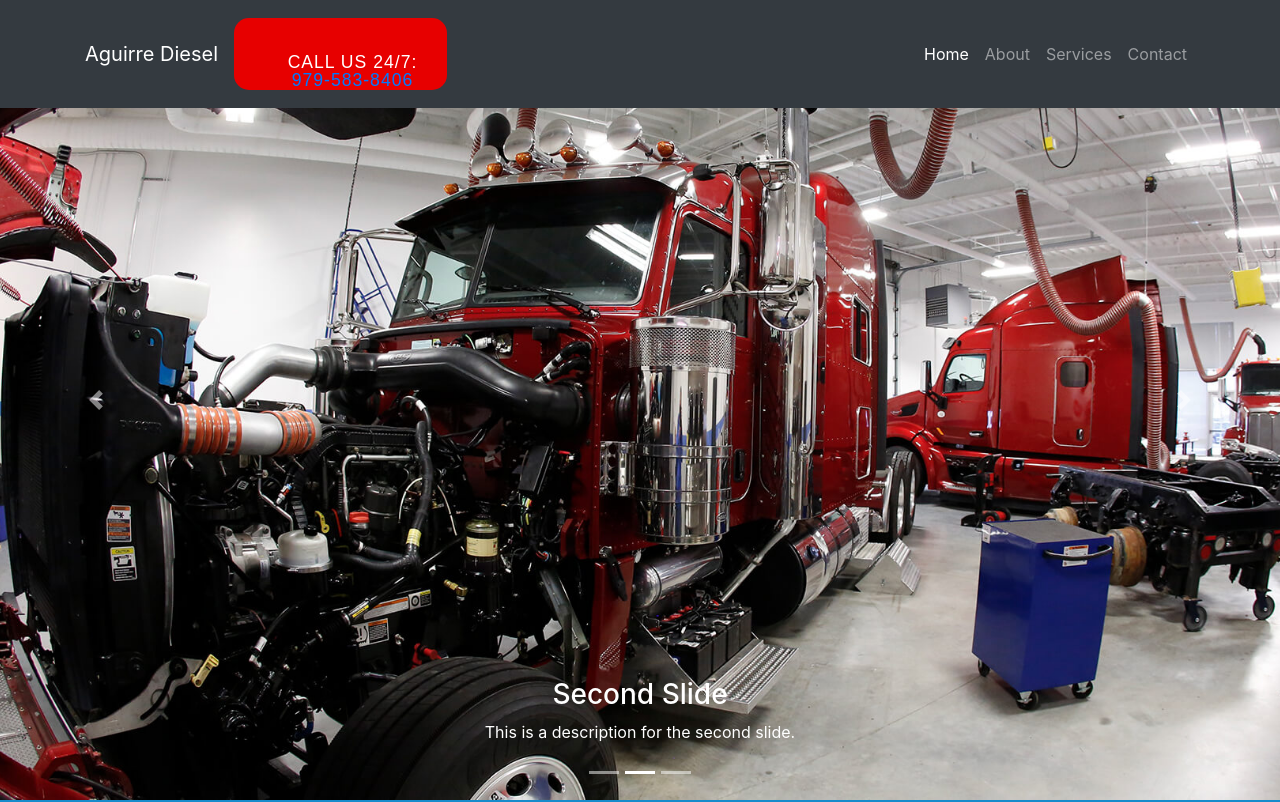
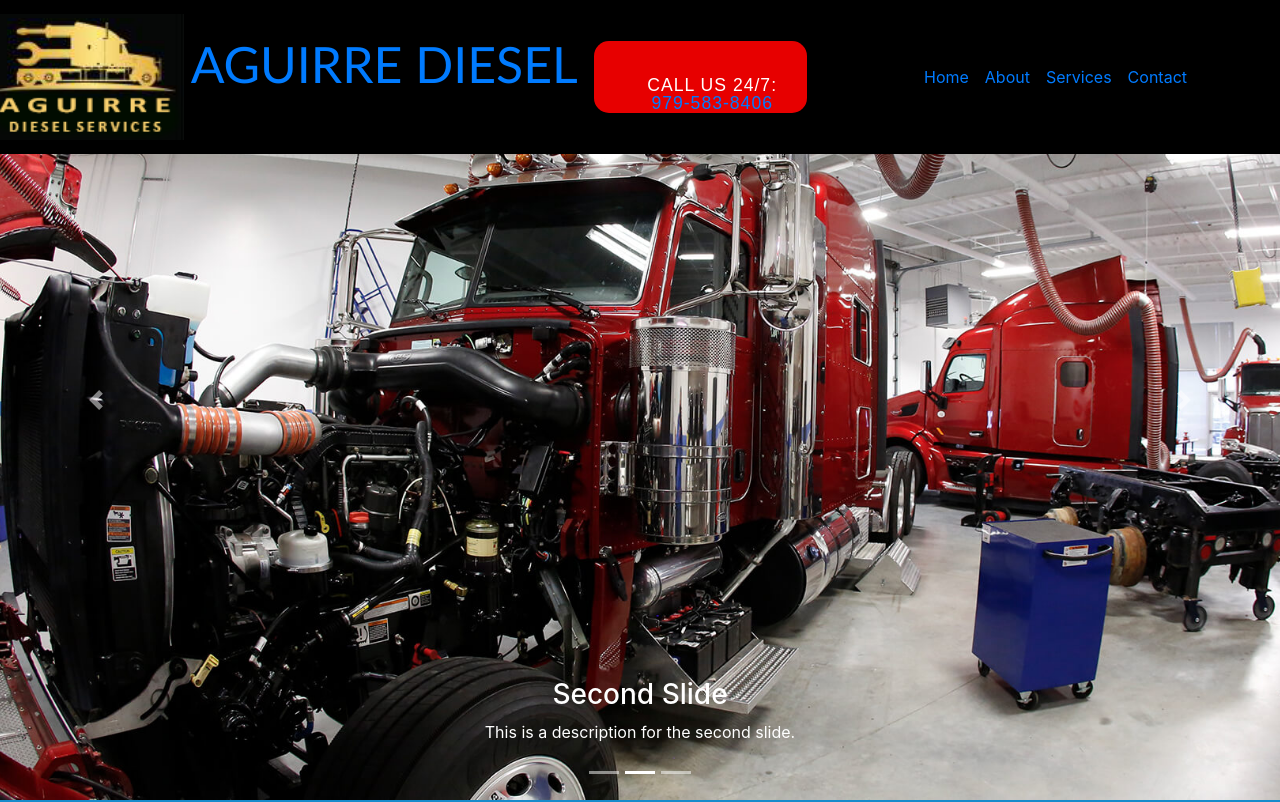
Before and after one commit to IsmaelBarba/Jeremy.github.io, a website: page index.html in a window 1280 px wide. Shown: the top 802 px of the page. Drawn offline with nearby package versions, Linux system fonts and the light colour scheme; some packages are replaced by stand-ins of ours; a script that the page names is missing; some icons are missing.

Commit message:
mobile not good

```diff
--- a/half-slider.css
+++ b/half-slider.css
@@ -3,8 +3,34 @@
     box-sizing: border-box;
 }
 
+.logo {
+    width: 200px;
+    padding:1px 1px;
+    margin-left: -100px;
 
-#pc {
+}
+
+.aguirre {
+    font-size: 50px;
+    font-family: 'Gill Sans', 'Gill Sans MT', Calibri, 'Trebuchet MS', sans-serif;
+
+}
+
+.fixed-top {
+    position: fixed;
+    top: 0;
+    right: 0;
+    left: 0;
+    z-index: 1030;
+    background-color: black;
+}
+
+
+.call {
+    margin-top: -20px;
+}
+
+ #pc {
 
     display: inline-block;
     margin-bottom: 10px;
@@ -23,6 +49,9 @@
     white-space: pre-wrap;
 }
 
+.number {
+    background-color: ;
+}
 
 .carousel-item {
     height: 90vh;
@@ -161,7 +190,12 @@ footer .nav>li>a:hover {
 .reasons {
     margin-top: 6%;
 }
+
+
 }
+
+
+
 
 
 
@@ -217,6 +251,12 @@ footer .nav>li>a:hover {
 .right-side {
     background-color: ;
 }
+
+.clipboard {
+    width: 300px;
+}
+
+
 }
 
 .reason-right {
--- a/index.html
+++ b/index.html
@@ -8,7 +8,7 @@
     <meta name="description" content="">
     <meta name="author" content="">
 
-    <title>Half Slider - Start Bootstrap Template</title>
+    <title>Aguirre Diesel</title>
 
     <!-- Bootstrap core CSS -->
 <link href="https://maxcdn.bootstrapcdn.com/bootstrap/4.0.0/css/bootstrap.min.css" rel="stylesheet">
@@ -32,16 +32,20 @@
 <body>
 
     <!-- Navigation -->
-    <nav class="navbar navbar-expand-lg navbar-dark bg-dark fixed-top">
+    <nav class="navbar navbar-expand-lg navbar-inverse bg-inverse fixed-top">
         <div class="container">
-            <a class="navbar-brand" href="#">Aguirre Diesel</a>
+            <a class="navbar-brand" href="#">
+
+                <img src="img/goldlogo.png" class="logo">
+                <span class="aguirre">AGUIRRE DIESEL</span>
+            </a>
 
 
 <!-- Aside Phone ===============================================-->
 <aside id="pc">
     <i class="fa fa-phone-square"></i>
-    <span>Call Us 24/7:</span>
-    <a href="tel:979-583-8406">979-583-8406</a>
+    <span class="call">Call Us 24/7:</span>
+    <a href="tel:979-583-8406"><span class="number">979-583-8406</span></a>
 </aside>
 
 
```
Also changed, not shown: img/goldlogo.png (added).
